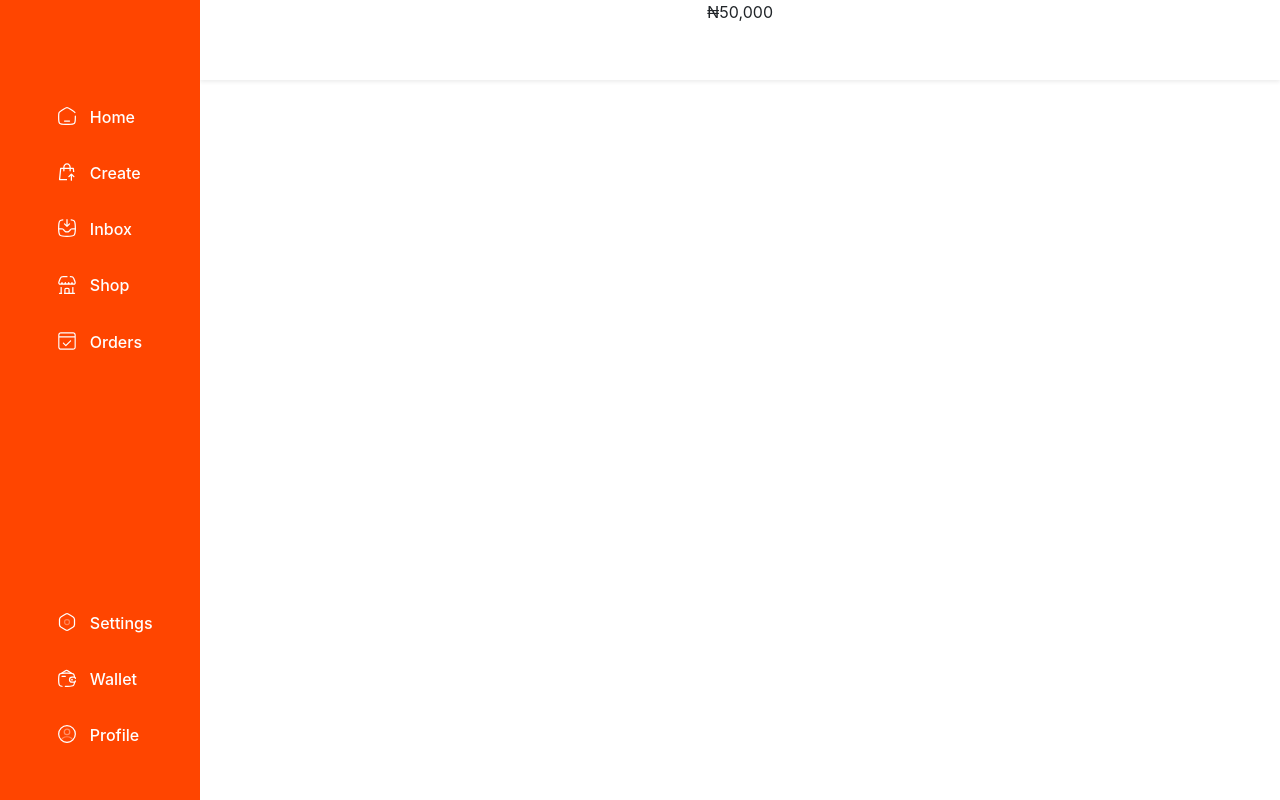
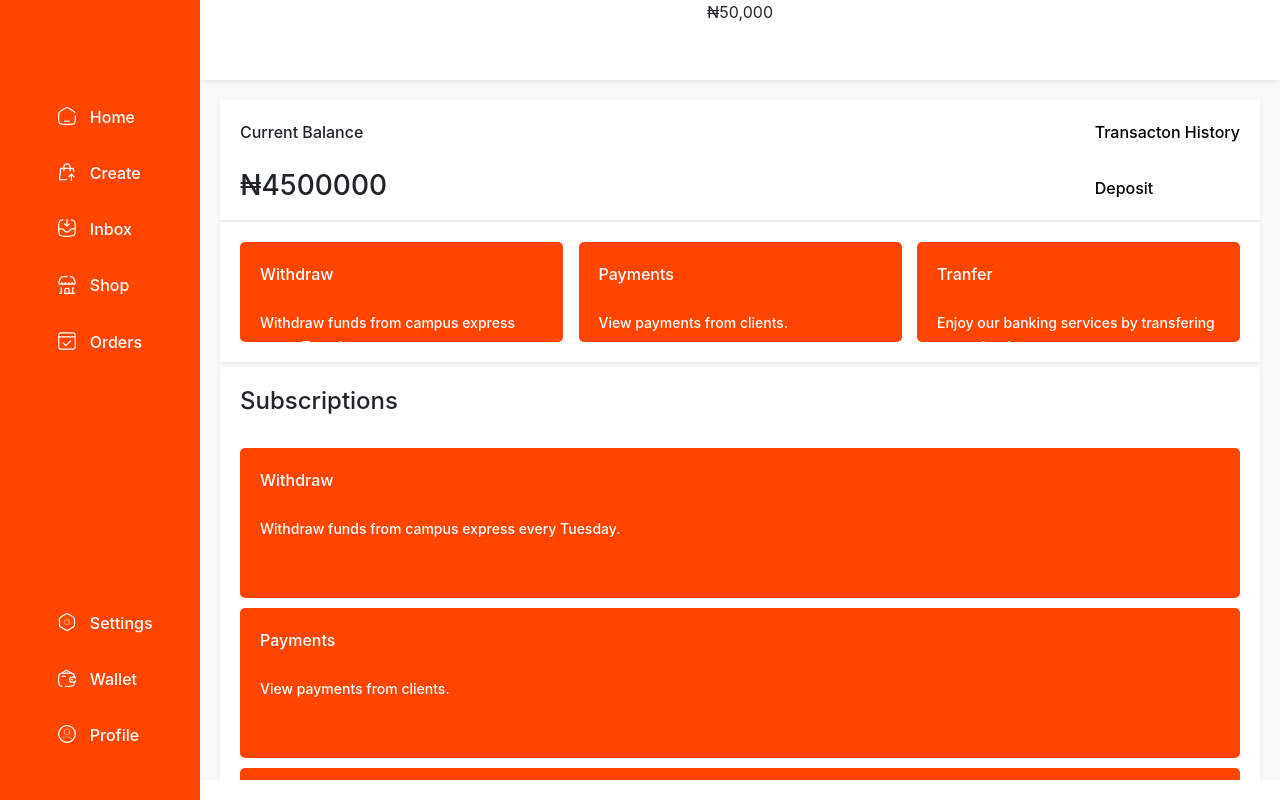
Before and after one commit to Achifa/campus-excpress-website, a React (Create React App) app in the folder app/: page /seller/wallet in a window 1280 px wide. Built offline with nearby package versions, Linux system fonts and the light colour scheme.

Commit message:
20th commmit

```diff
--- a/app/src/components/Seller/Wallet.js
+++ b/app/src/components/Seller/Wallet.js
@@ -1,9 +1,60 @@
+import { Link } from 'react-router-dom';
 import img from '../../assets/download (3).jpeg'
 
 const Wallets = () => {
     return (
         <>
-            <div className="seller-wallet">
+            <div className="seller-wallet-cnt">
+                <div className="seller-wallet-top shadow-sm">
+                    <p><span style={{fontSize: 'medium', marginBottom: '20px'}}>Current Balance</span> <span>&#8358;4500000</span></p>
+                    <Link>
+                        <span style={{fontSize: 'medium', height: '50%', display: 'flex', alignItems: 'flex-start', justifyContent: 'center'}}>Transacton History</span>
+                        <span style={{fontSize: 'medium', height: '50%', display: 'flex', alignItems: 'flex-end', justifyContent: 'center'}}>Deposit</span>
+                    </Link>
+                </div>
+
+                <div className="seller-wallet-middle shadow-sm">
+                    <div>
+                        <section>Withdraw</section>
+                        <br />
+                        <section><small>Withdraw funds from campus express every Tuesday.</small></section>
+                    </div>
+                    <div>
+                        <section>Payments</section>
+                        <br />
+
+                        <section><small>View payments from clients.</small></section>
+                    </div>
+                    <div>
+                        <section>Tranfer</section>
+                        <br />
+
+                        <section><small>Enjoy our banking services by transfering to any bank.</small></section>
+                    </div>
+                </div>
+
+                <div className="seller-wallet-bottom shadow-sm">
+
+                    <h4>Subscriptions</h4>
+                    <br />
+                    <div>
+                        <section>Withdraw</section>
+                        <br />
+                        <section><small>Withdraw funds from campus express every Tuesday.</small></section>
+                    </div>
+                    <div>
+                        <section>Payments</section>
+                        <br />
+
+                        <section><small>View payments from clients.</small></section>
+                    </div>
+                    <div>
+                        <section>Tranfer</section>
+                        <br />
+
+                        <section><small>Enjoy our banking services by transfering to any bank.</small></section>
+                    </div>
+                </div>
 
 
             </div>
--- a/app/src/pages/Seller/Editor.js
+++ b/app/src/pages/Seller/Editor.js
@@ -1,10 +1,12 @@
 import { useEffect, useRef, useState } from 'react';
 import '../../styles/plan_card.css'
 import Link from 'react'
+import { useNavigate } from 'react-router-dom';
 import items from '../../items.json'
 import { uploadItem } from '../../api/seller';
 const Editor = () => {
 
+    let navigate = useNavigate()
     let [productTitle, setProductTitle] = useState('')
     let [productDescription, setProductDescription] = useState('')
     let [productCategory, setProductCategory] = useState('')
@@ -176,7 +178,12 @@ const Editor = () => {
                 overlay.setAttribute('id', 'editor-overlay');
                 uploadItem(productTitle,productDescription,productCategory,productType,productCondition,productPrice,productLocale,productStock,productPackage,productPhotos)
                 .then((result) => {
-                    console.log(result)
+                    result
+                    ?
+                    navigate('/seller/shop')
+                    :
+                    alert('Error Uploading Data...')
+
                 })
                 .catch((err) => {
                     console.log(err)
--- a/app/src/styles/Seller/x-large-screen.css
+++ b/app/src/styles/Seller/x-large-screen.css
@@ -705,33 +705,103 @@
     }
 
 
-    .seller-wallet{
+    .seller-wallet-cnt{
         height: calc(100vh - 100px);
         width: calc(100% - 200px);
         margin: auto;
         overflow: auto;
         padding: 20px;
+        background-color: #f9f9f9;
+    }
+    .seller-wallet-top{
+        height: 120px;
+        width: 100%;
         background-color: #fff;
+        position: relative;
+        padding: 20px;
+    }
+    .seller-wallet-top p{
+        font-size: 3.5vh;
+        font-weight: 500;
+        float: left;
+        display: flex;
+        flex-direction: column;
+        justify-content: flex-start;
+        align-items: flex-start;
+
+    }
+    .seller-wallet-top a{
+        font-size: medium;
+        text-decoration: none;
+        font-weight: 500;
+        float: right;
+        height: 100%;
+        color: #000;
+        white-space: nowrap;
+        position: relative;
+        display: flex;
+        flex-direction: column;
+        justify-content: flex-start;
+        align-items: flex-start;
+    }
+    .seller-wallet-middle{
+        height: 140px;
+        width: 100%;
+        background-color: #fff;
+        position: relative;
+        padding: 20px;
+        margin-bottom: 5px;
+        display: flex;
+        flex-direction: row;
+        justify-content: space-between;
+        align-items: center;
+    }
+    .seller-wallet-middle div{
+        width: calc(33.3% - 10px);
+        height: 100%;
+        float: left;
+        flex-shrink: 0;
+        font-weight: 500;
+        background-color: orangered;
+        padding: 20px;
+        flex-direction: row;
+        justify-content: flex-start;
+        text-align: left;
+        align-items: center;
+        border-radius: 5px;
+        color: #fff;
+    }
+    .seller-wallet-bottom{
+        height: fit-content;
+
+        width: 100%;
+        background-color: #fff;
+        position: relative;
+        padding: 20px;
+
+        display: flex;
+        flex-direction: column;
+        justify-content: flex-start;
+        align-items: flex-start;
+    }
+    .seller-wallet-bottom div{
+        width: 100%;
+        height: 150px;
+        float: left;
+        flex-shrink: 0;
+        font-weight: 500;
+        background-color: orangered;
+        padding: 20px;
+        flex-direction: row;
+        justify-content: flex-start;
+        text-align: left;
+        margin-bottom: 10px;
+        align-items: center;
+        border-radius: 5px;
+        color: #fff;
     }
 
-    .seller-wallet-list{
-        width: 350px;
-        height: 100%;
-        float: left;
-        padding: 5px;
-        overflow: auto;
-    }
 
-    .seller-wallet-list section{
-        height: 80px;
-        width: 100%;
-        cursor: pointer;
-        padding: 5px;
-        position: relative;
-        display: flex;
-        align-items: center;
-        justify-content: center;
-    }
 
 
     .seller-profile-cnt{
```
Also changed, not shown: 1 other file (tests, documents, lock files or other folders).
